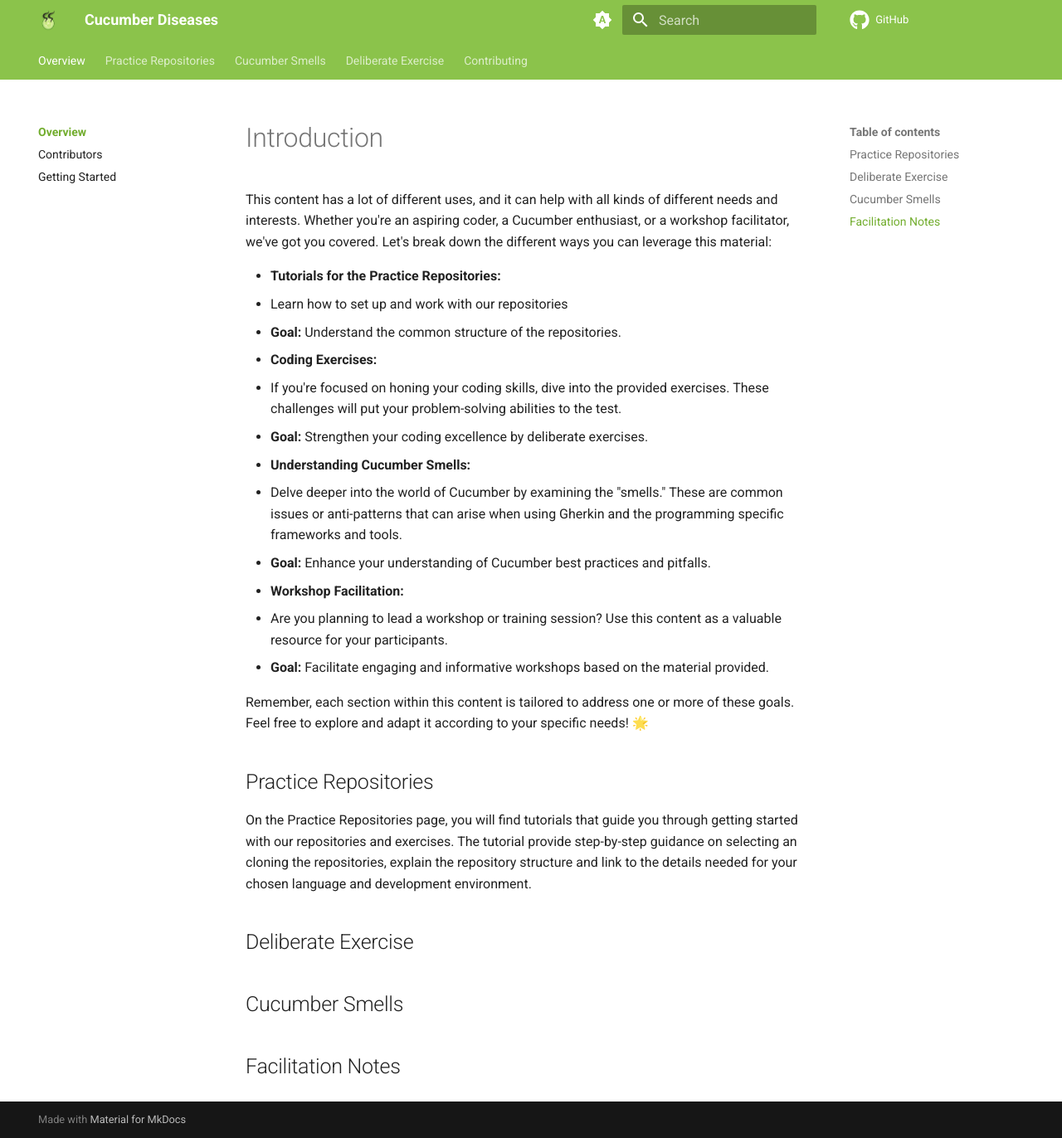
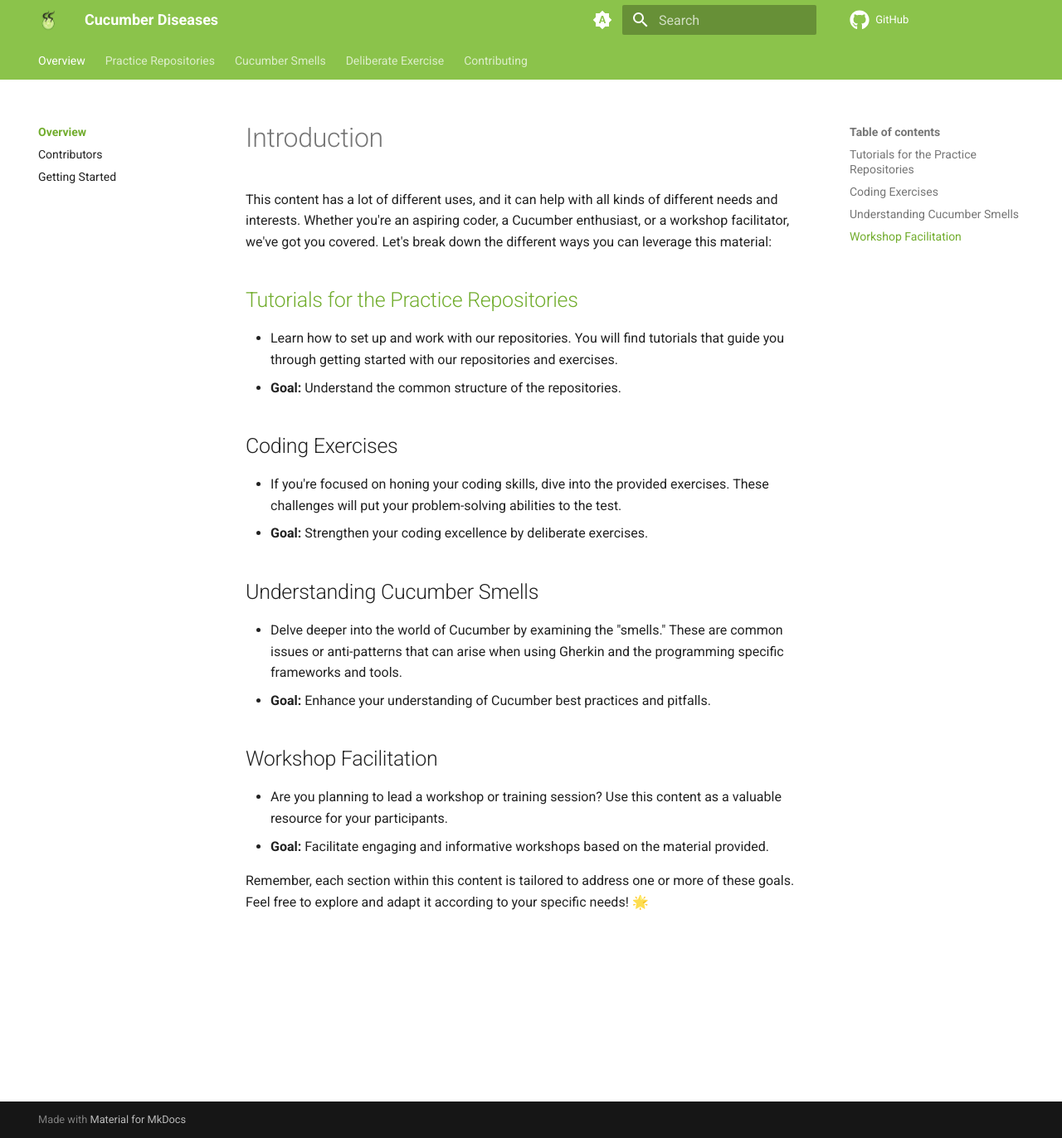
Before and after one commit to Cucumber-Diseases/cucumber-diseases.github.io, an MkDocs documentation site: the page built from docs/index.md, in a window 1280 px wide and 1372 px high. Shown: the whole window at 83% size. Built offline with MkDocs 1.6.1 and Material for MkDocs 9.7.7, drawn with Linux system fonts in a browser that asks for light colours.

Commit message:
Update index.md

```diff
--- a/docs/index.md
+++ b/docs/index.md
@@ -2,31 +2,20 @@
 
 This content has a lot of different uses, and it can help with all kinds of different needs and interests. Whether you're an aspiring coder, a Cucumber enthusiast, or a workshop facilitator, we've got you covered. Let's break down the different ways you can leverage this material:
 
-- **Tutorials for the Practice Repositories:**
-  - Learn how to set up and work with our repositories
+## [Tutorials for the Practice Repositories](https://cucumber-diseases.github.io/repos/)
+  - Learn how to set up and work with our repositories. You will find tutorials that guide you through getting started with our repositories and exercises.
   - **Goal:** Understand the common structure of the repositories.
 
-- **Coding Exercises:**
+## Coding Exercises
    - If you're focused on honing your coding skills, dive into the provided exercises. These challenges will put your problem-solving abilities to the test.
    - **Goal:** Strengthen your coding excellence by deliberate exercises.
 
-- **Understanding Cucumber Smells:**
+## Understanding Cucumber Smells
    - Delve deeper into the world of Cucumber by examining the "smells." These are common issues or anti-patterns that can arise when using Gherkin and the programming specific frameworks and tools.
    - **Goal:** Enhance your understanding of Cucumber best practices and pitfalls.
 
-- **Workshop Facilitation:**
+## Workshop Facilitation
    - Are you planning to lead a workshop or training session? Use this content as a valuable resource for your participants.
    - **Goal:** Facilitate engaging and informative workshops based on the material provided.
 
 Remember, each section within this content is tailored to address one or more of these goals. Feel free to explore and adapt it according to your specific needs! 🌟
-
-## Practice Repositories
-
-On the Practice Repositories page, you will find tutorials that guide you through getting started with our repositories and exercises. The tutorial provide step-by-step guidance on selecting an cloning the repositories, explain the repository structure and link to the details needed for your chosen language and development environment.
-
-## Deliberate Exercise
-
-
-## Cucumber Smells
-
-## Facilitation Notes
```
